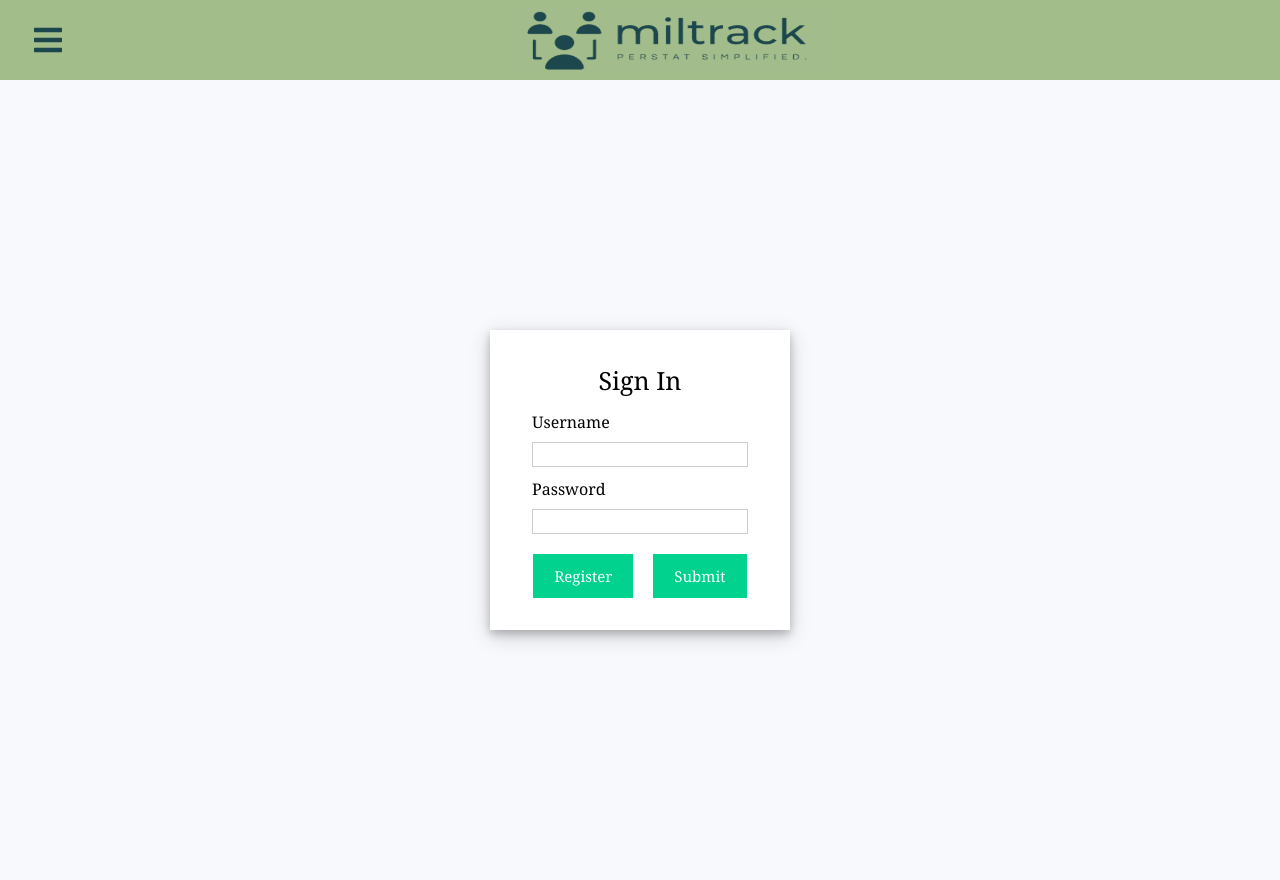
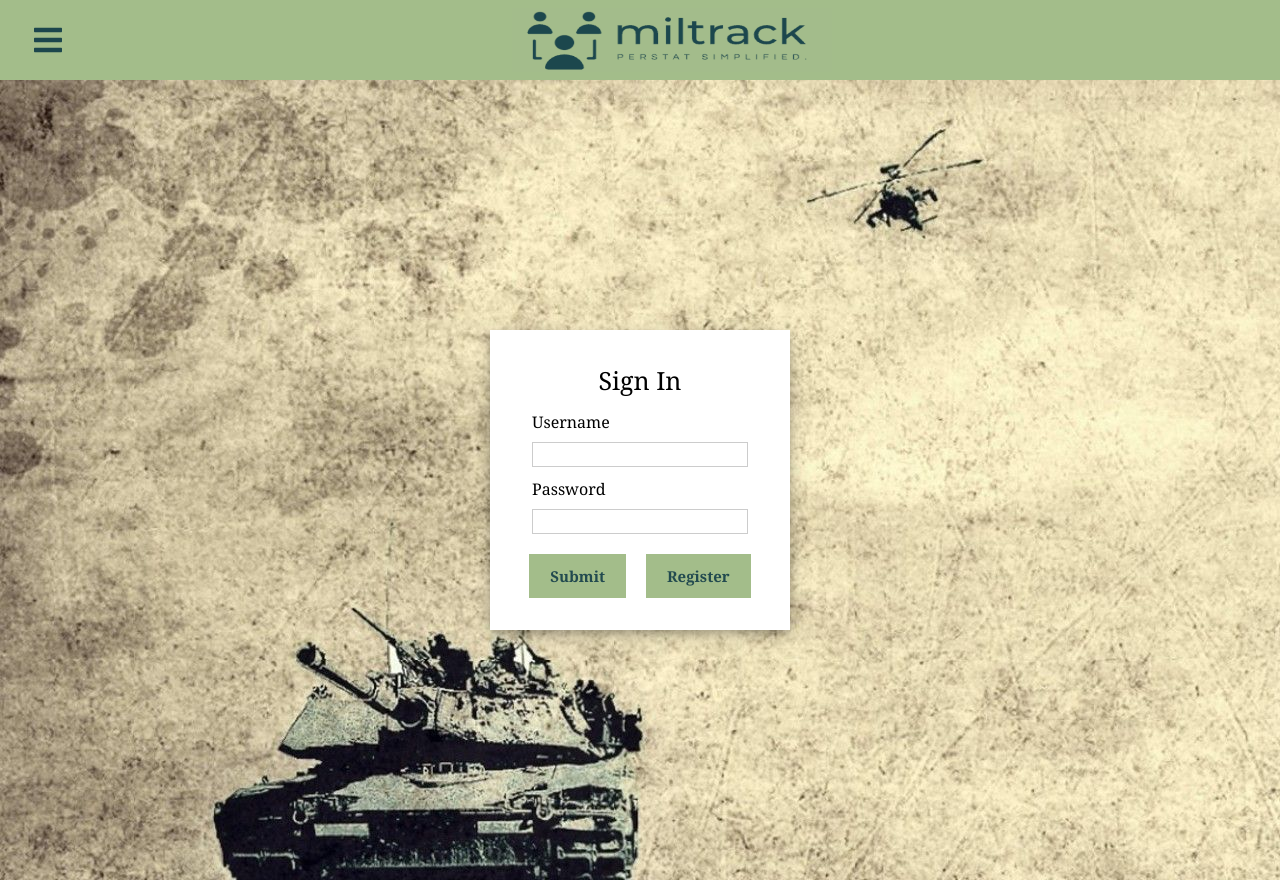
Before and after one commit to snack-boomz/miltrack, a React (Create React App) app in the folder client/: page / in a window 1280 px wide. Built offline with nearby package versions, Linux system fonts and the light colour scheme.

Commit message:
Endofday w/ good login&navbar

```diff
--- a/client/src/App.js
+++ b/client/src/App.js
@@ -11,11 +11,13 @@ import IndivTag from "./components/IndivTag";
 import SubTag from "./components/SubTag";
 
 function App() {
-
+  const [loggedUser, setLoggedUser] = useState({});
   const [ state1, setState1 ] = useState([]);
 
   const getterSetters = {
     state1,
+    loggedUser,
+    setLoggedUser,
     setState1
   }
 
@@ -44,7 +46,7 @@ function App() {
           </Routes>
       </Router>
     </AppContext.Provider>
-  );
-}
+  )
+};
 
 export default App;
--- a/client/src/components/Loginbars.css
+++ b/client/src/components/Loginbars.css
@@ -7,7 +7,7 @@
     gap: 0px;
     height: 100vh;
     font-family: Cambria, Cochin, Georgia, Times, "Times New Roman", serif;
-    background-color: #f8f9fd;
+
   }
 
   input[type="text"],
@@ -20,15 +20,16 @@
     margin-top: 10px;
     cursor: pointer;
     font-size: 15px;
-    background: #01d28e;
-    border: 1px solid #01d28e;
-    color: #fff;
+    background: #a3bd8a;
+    border: 1px solid #a3bd8a;
+    color: #224A4F;
     padding: 10px 20px;
     margin: 10px;
+    font-weight: bold;
   }
 
   input[type="submit"]:hover {
-    background: #6cf0c2;
+    background: #c8e7ab;
   }
 
   .button-container {
@@ -71,6 +72,22 @@
     margin-top: 10px;
     cursor: pointer;
     font-size: 15px;
+    background: #a3bd8a;
+    border: 1px solid #a3bd8a;
+    color: #224A4F;
+    padding: 10px 20px;
+    margin: 10px;
+    font-weight: bold;
+  }
+
+  .register:hover {
+    background: #c8e7ab;
+  }
+
+  .login {
+    margin-top: 10px;
+    cursor: pointer;
+    font-size: 15px;
     background: #01d28e;
     border: 1px solid #01d28e;
     color: #fff;
@@ -78,6 +95,9 @@
     margin: 10px;
   }
 
-  .register:hover {
+  .login:hover {
     background: #6cf0c2;
   }
+  body {
+    background-image: url('../../public/Army.jpg');
+  }
--- a/client/src/components/Loginbars.jsx
+++ b/client/src/components/Loginbars.jsx
@@ -1,7 +1,8 @@
 import react from "react";
 import { useState, useContext, useEffect } from 'react';
 import "./Loginbars.css";
-import { Link } from "react-router-dom";
+import { Link, useNavigate } from "react-router-dom";
+import { AppContext } from "../AppContext";
 
 const data_users = [
     { id: 1, username: "user1", password: "password1" },
@@ -12,9 +13,11 @@ const data_users = [
 
 
 const Loginbars = () => {
-
     const [errorMessages, setErrorMessages] = useState({});
     const [isSubmitted, setIsSubmitted] = useState(false);
+    const { loggedUser, setLoggedUser } = useContext(AppContext);
+    let navigate = useNavigate();
+
 
 
     const errors = {
@@ -30,33 +33,26 @@ const Loginbars = () => {
 
 
         const userData = data_users.find((user) => user.username === uname.value);
-
-
+        setLoggedUser(userData)
         if (userData) {
             if (userData.password !== pass.value) {
-                // Invalid password
+
                 setErrorMessages({ name: "pass", message: errors.pass });
             } else {
                 setIsSubmitted(true);
             }
         } else {
-            // Username not found
+
             setErrorMessages({ name: "uname", message: errors.uname });
         }
     };
 
-    // Generate JSX code for error message
+
     const renderErrorMessage = (name) =>
         name === errorMessages.name && (
             <div className="error">{errorMessages.message}</div>
         );
-    const userLink = (
-        <>
-        <Link to="/:userid"></Link>
-        </>
-    );
 
-    // JSX code for login form
     const renderForm = (
         <div className="form">
             <form onSubmit={handleSubmit}>
@@ -71,22 +67,23 @@ const Loginbars = () => {
                     {renderErrorMessage("pass")}
                 </div>
                 <div className="button-container">
-                    <Link to="/register">
-                    <button className="register">Register</button>
-                    </Link>
-                    <div>
-                    <input type="Submit" />
-                    </div>
+                    <div className="button-container">
+                    <input type="submit" />
+                 </div>
+                 <Link to="/register">
+                 <button className="register">Register</button>
+                 </Link>
                 </div>
             </form>
         </div>
     );
 
+
     return (
         <div className="app">
             <div className="login-form">
                 <div className="signIn">Sign In</div>
-                {isSubmitted ? userLink : renderForm}
+               {isSubmitted ? navigate(`/${loggedUser.username}`) : renderForm}
             </div>
         </div>
     );
--- a/client/src/components/Navbar.css
+++ b/client/src/components/Navbar.css
@@ -104,8 +104,10 @@
   color: #224A4F !important;
 }
 
-.quick-links {
-    text-decoration: none;
+.quick-link {
+    font-weight: bold;
+    font-size: 25px;
+    padding-top: 30px;
 }
 
 .links {
--- a/client/src/components/Navbar.jsx
+++ b/client/src/components/Navbar.jsx
@@ -41,7 +41,7 @@ function Navbar() {
               );
             })}
             <div className="links-container">
-            <h2  className="link"
+            <h2  className="quick-link"
             style={{ color: '#1c464c', textDecorationLine: 'underline'}}>
                 Quick Links
             </h2>
--- a/client/src/components/SidebarData.jsx
+++ b/client/src/components/SidebarData.jsx
@@ -12,7 +12,7 @@ export const SidebarData = [
   },
   {
     title: 'logout',
-    path: '/login',
+    path: '/',
     icon: <IoIcons.IoIosPaper />,
     cName: 'nav-text'
   },
--- a/client/src/pages/Login.jsx
+++ b/client/src/pages/Login.jsx
@@ -5,9 +5,9 @@ import Loginbars from "../components/Loginbars";
 
 const Login = () => {
     return (
-        <>
+        <div>
             <Loginbars />
-        </>
+        </div>
     )
     };
 
--- a/client/src/pages/Profile.jsx
+++ b/client/src/pages/Profile.jsx
@@ -1,7 +1,8 @@
 const Profile = () => {
+
     return (
         <div>
-        Profile
+       Profile
         </div>
     )
     };
```
Also changed, not shown: client/public/Army.jpg (added).
